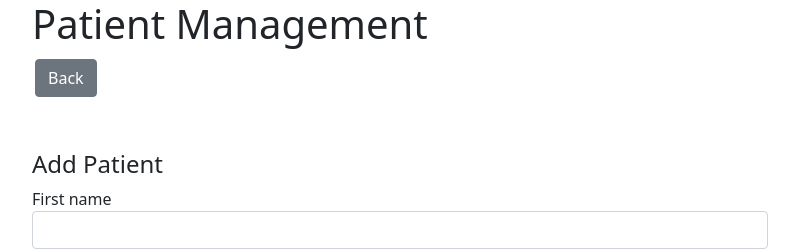
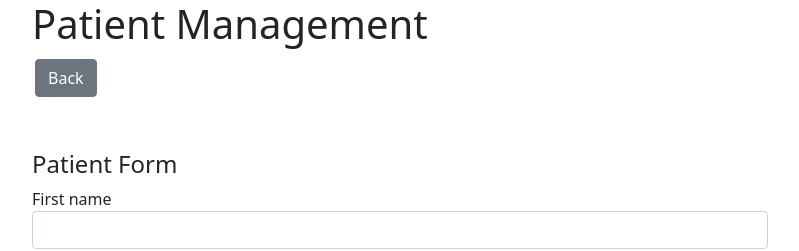
Before and after one commit to mlau01/OC-9-Mediscreen, an Angular app in the folder mediscreen-ui/: page /patientForm in a window 1280 px wide. Shown: the top 251 px of the page, without its empty margins (50-849 px from the left). Built offline with nearby package versions, Linux system fonts and the light colour scheme.

Commit message:
Change form title

```diff
--- a/mediscreen-ui/src/app/patient-form/patient-form.component.html
+++ b/mediscreen-ui/src/app/patient-form/patient-form.component.html
@@ -2,7 +2,7 @@
 
   <div class="col-sm-8 col-sm-offset-2">
     <button class="btn btn-secondary" routerLink="/patient">Back</button>
-    <h4>Add Patient</h4>
+    <h4>Patient Form</h4>
     <form [formGroup]="patientForm" (ngSubmit)="onSubmit()">
       <div class="form-group">
         <label for="firstName">First name</label>
```
